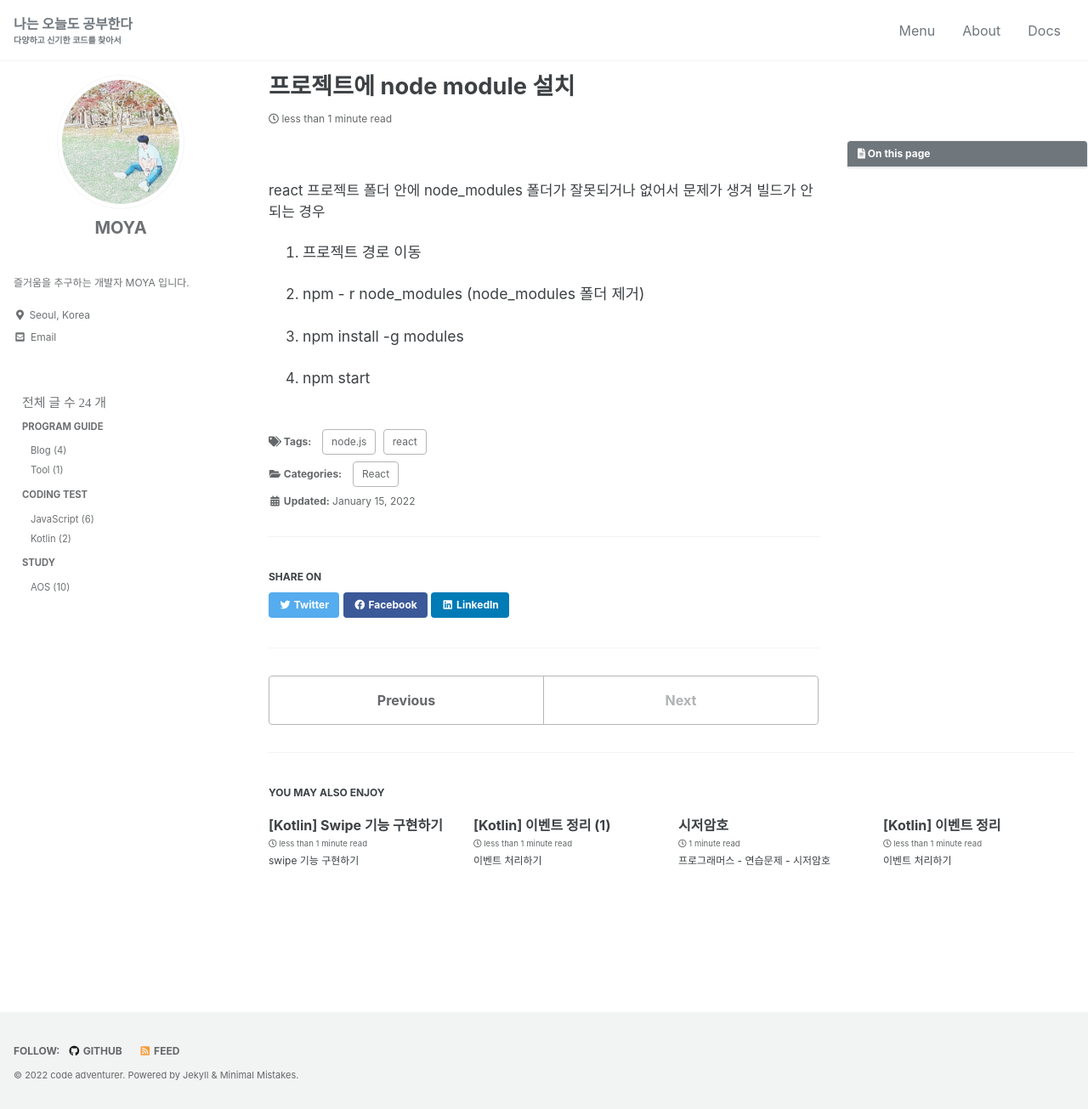
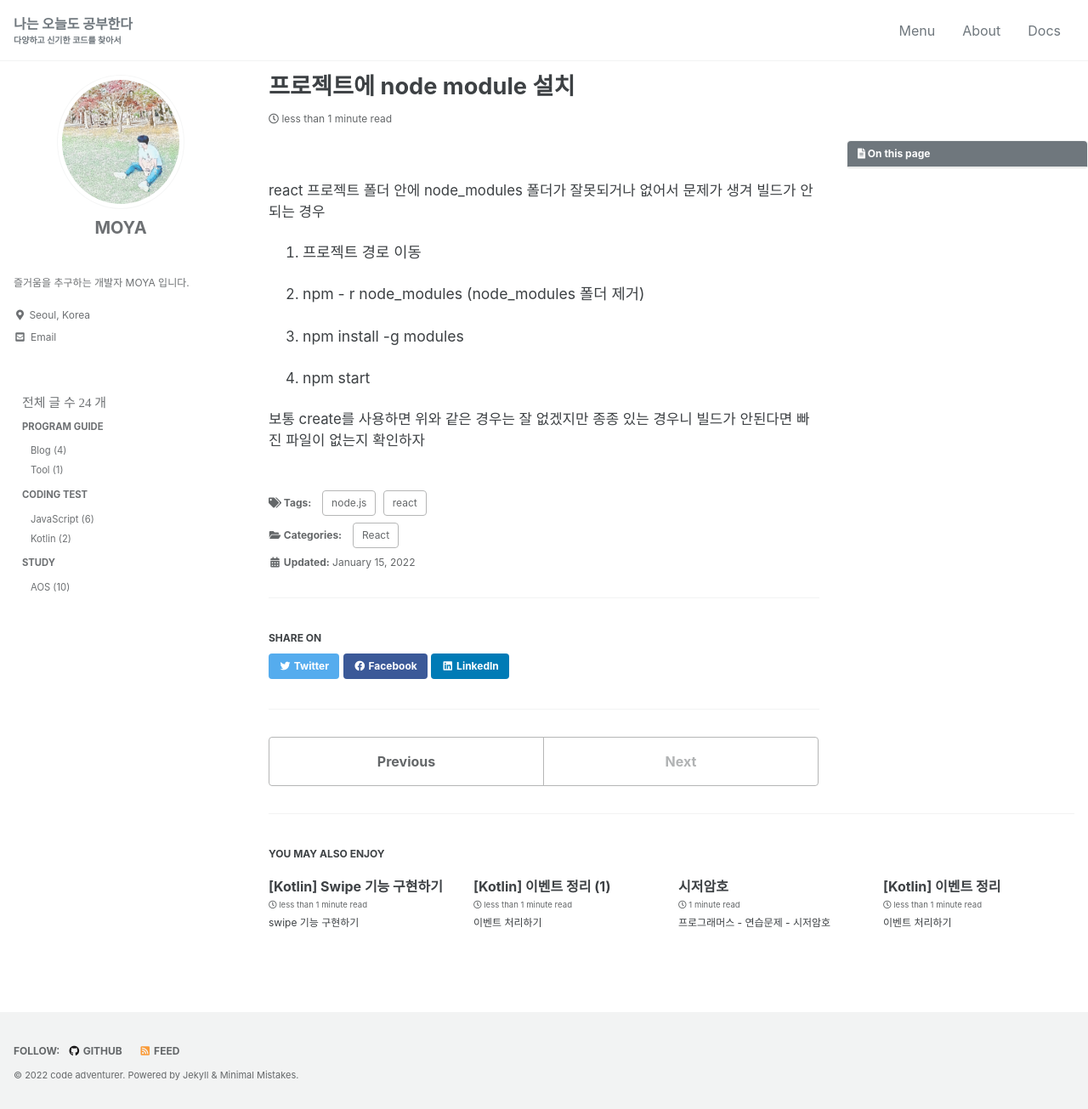
Before and after one commit to kdc7140/kdc7140.github.io, a Jekyll site: the page built from _posts/study/2022-01-15-react001.md, in a window 1280 px wide and 1305 px high. Shown: the whole window at 85% size. Built offline with Jekyll 4.4.1, drawn with Linux system fonts in a browser that asks for light colours; cached includes are drawn as plain includes; some web fonts are replaced.

Commit message:
content change

```diff
--- a/_posts/study/2022-01-15-react001.md
+++ b/_posts/study/2022-01-15-react001.md
@@ -24,3 +24,6 @@ react 프로젝트 폴더 안에 node_modules 폴더가 잘못되거나 없어
 3. npm install -g modules
 
 4. npm start
+
+
+보통 create를 사용하면 위와 같은 경우는 잘 없겠지만 종종 있는 경우니 빌드가 안된다면 빠진 파일이 없는지 확인하자
```
